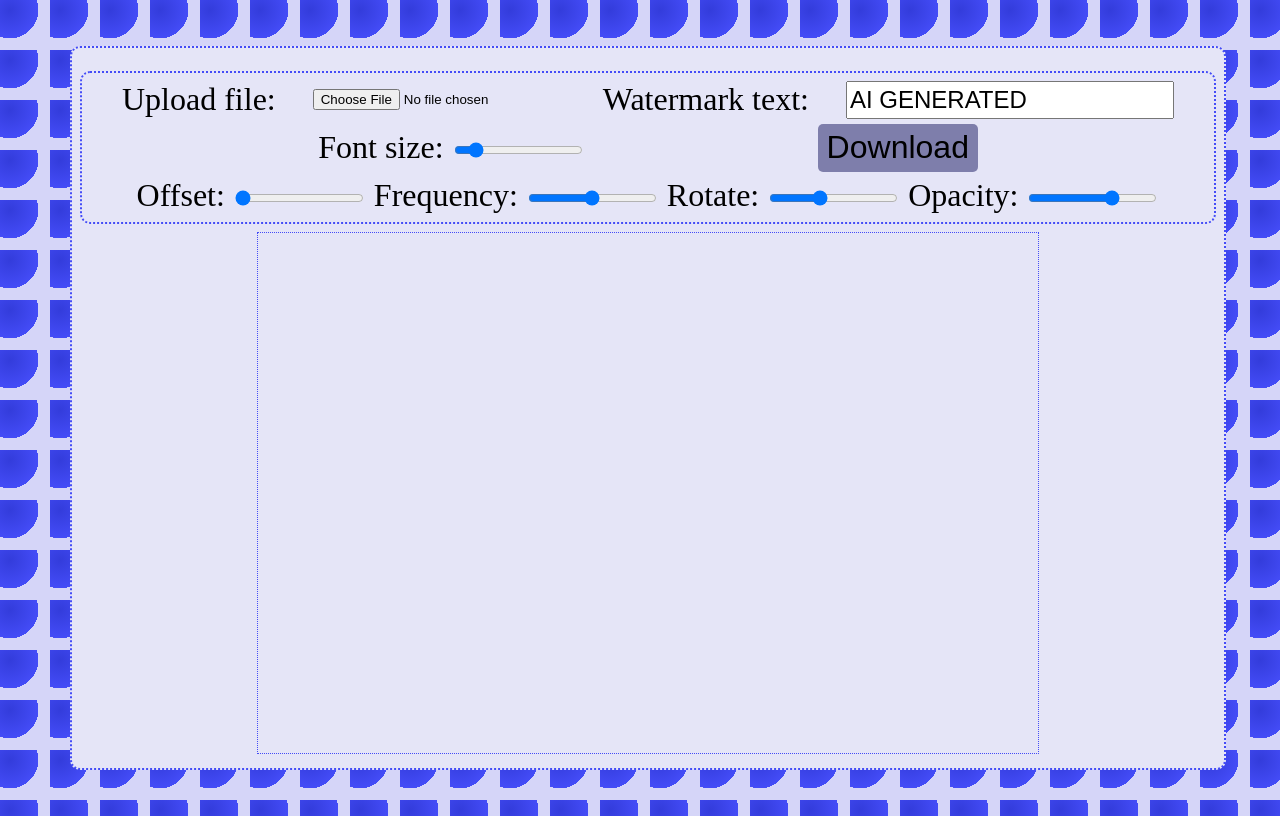
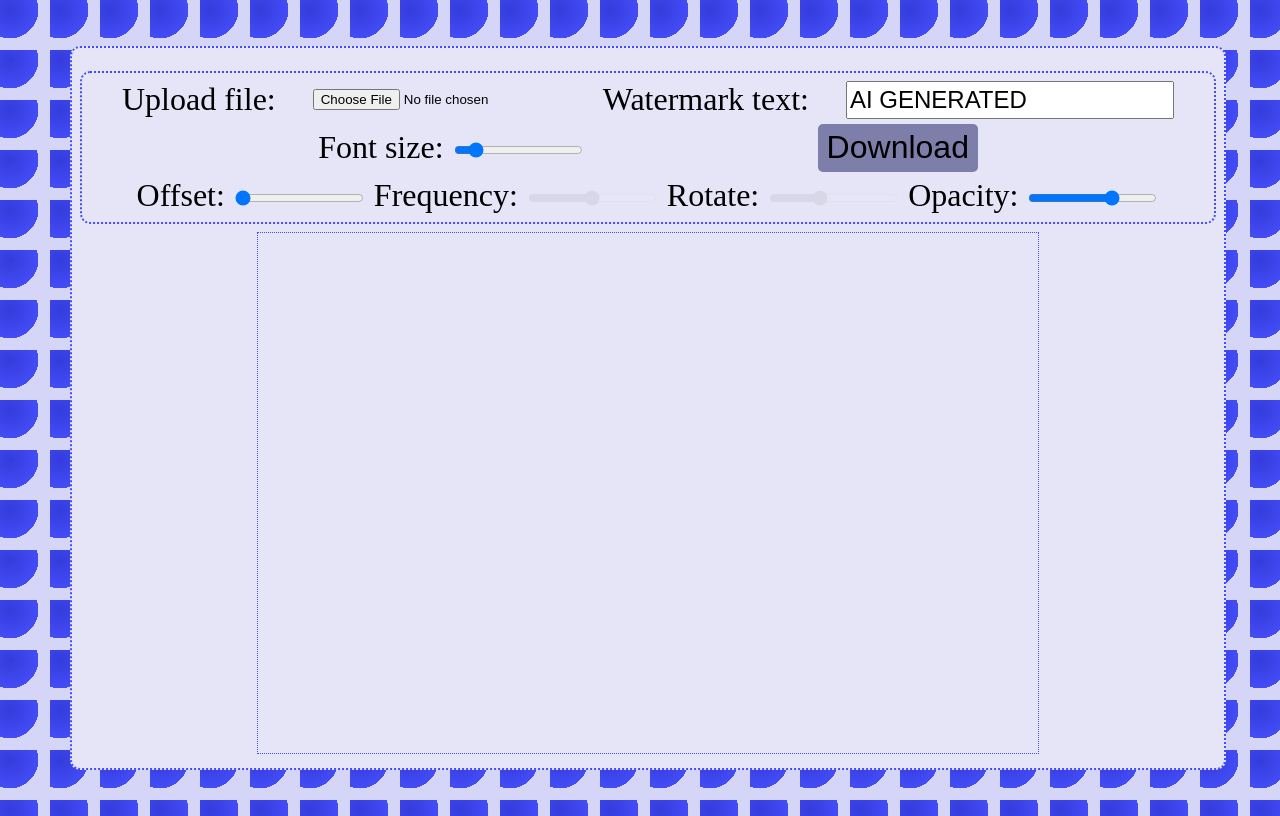
Before and after one commit to ezaborszky/Watermark-Creator, a plain HTML site: page index.html in a window 1280 px wide. Drawn offline with Linux system fonts and the light colour scheme.

Commit message:
Update styles.css

```diff
--- a/styles.css
+++ b/styles.css
@@ -83,3 +83,13 @@ body {
     align-items: center;
     justify-content: center;
 }
+
+#myRange2 {
+ opacity: 0.1;
+ filter: grayscale(1);
+}
+
+#rotate {
+    opacity: 0.1;
+    filter: grayscale(1);
+}
```
